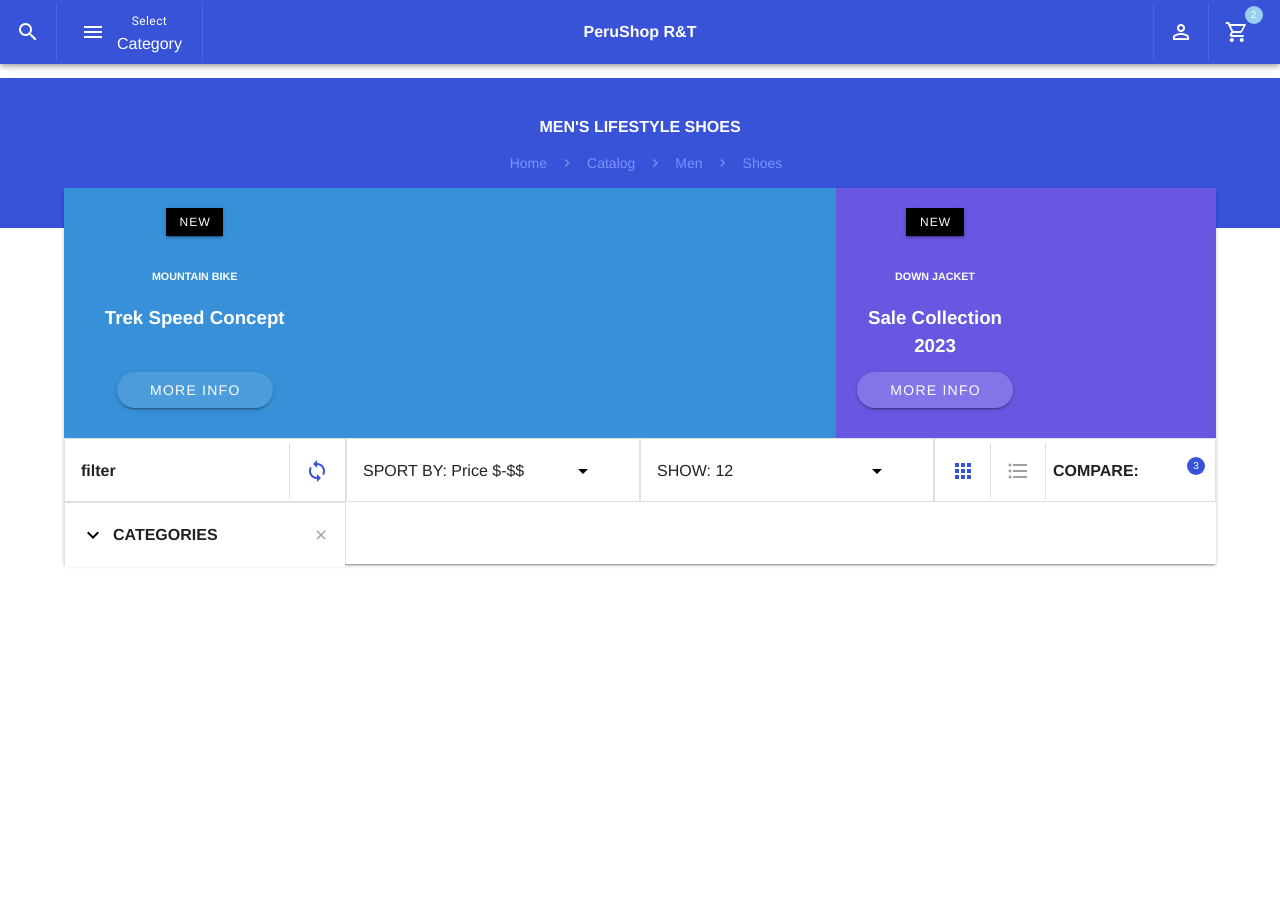
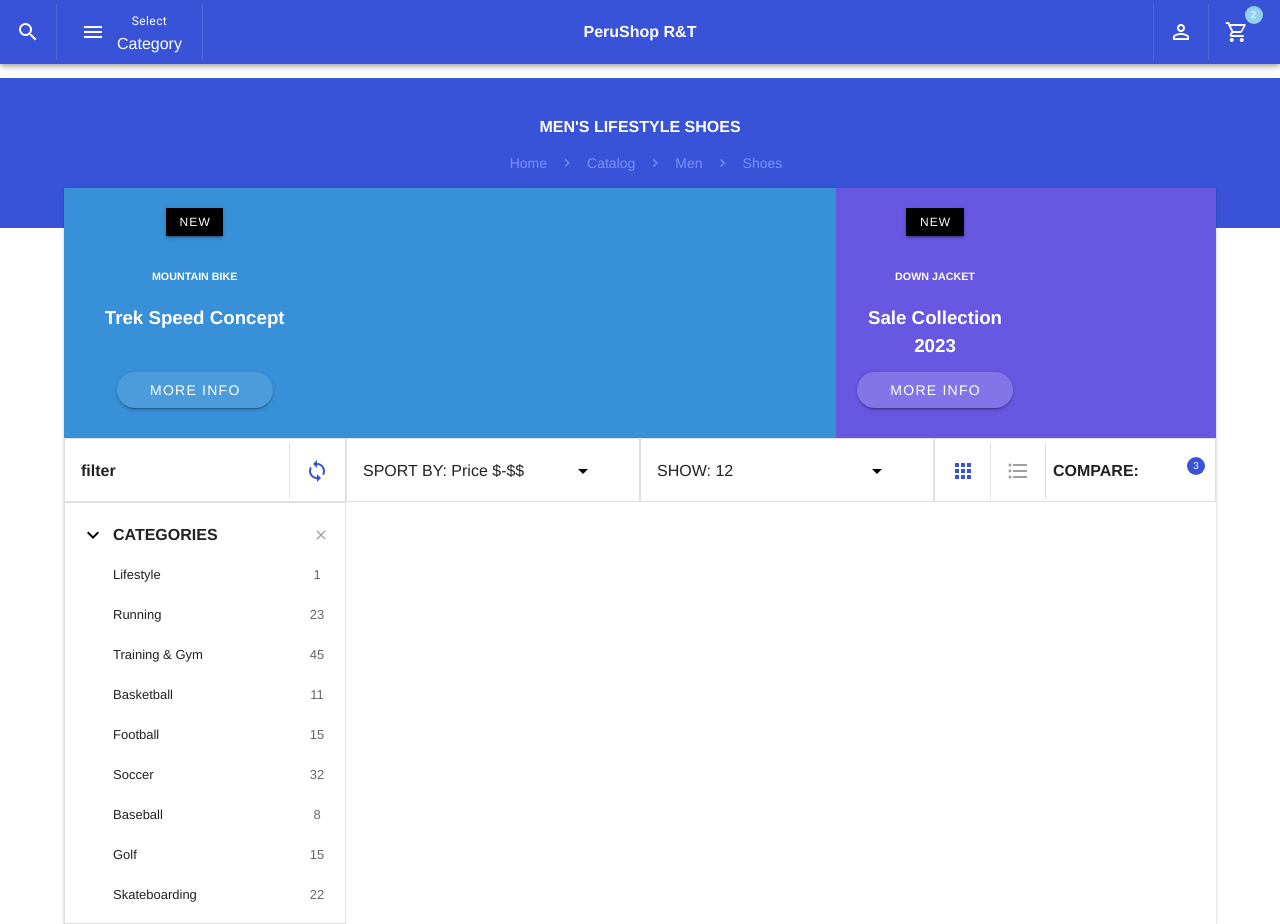
Before and after one commit to ronytacodev/ecommerce-perushop-rt, a Vue app: page / in a window 1280 px wide. Before the commit the page ends 878 px from the top, so only its background shows below. Built offline with nearby package versions, Linux system fonts and the light colour scheme.

Commit message:
add list item categories Dashboard

```diff
--- a/src/components/TheDashboard.vue
+++ b/src/components/TheDashboard.vue
@@ -115,7 +115,16 @@
                             <v-spacer></v-spacer>
                             <v-icon color="grey" small>mdi-close</v-icon>
                         </v-toolbar>
-                        <v-list dense class="mt-n5"></v-list>
+                        <v-list dense class="mt-n5">
+                            <v-list-item v-for="style in styles" :key="style.title">
+                                <v-list-item-content>
+                                    <v-list-item-title v-text="style.title" class="ml-8 text-left"></v-list-item-title>
+                                </v-list-item-content>
+                                <v-list-item-action>
+                                    <v-list-item-subtitle v-text="style.count"></v-list-item-subtitle>
+                                </v-list-item-action>
+                            </v-list-item>
+                        </v-list>
                     </v-card>
                 </v-col>
             </v-row>
@@ -146,6 +155,44 @@ export default {
                 text: "Shoes",
                 disabled: false,
                 href: "breadcrumbs_shoes",
+            },
+        ],
+        styles: [
+            {
+                title: 'Lifestyle',
+                count: '1',
+            },
+            {
+                title: 'Running',
+                count: '23',
+            },
+            {
+                title: 'Training & Gym',
+                count: '45',
+            },
+            {
+                title: 'Basketball',
+                count: '11',
+            },
+            {
+                title: 'Football',
+                count: '15',
+            },
+            {
+                title: 'Soccer',
+                count: '32',
+            },
+            {
+                title: 'Baseball',
+                count: '8',
+            },
+            {
+                title: 'Golf',
+                count: '15',
+            },
+            {
+                title: 'Skateboarding',
+                count: '22',
             },
         ],
     })
```
